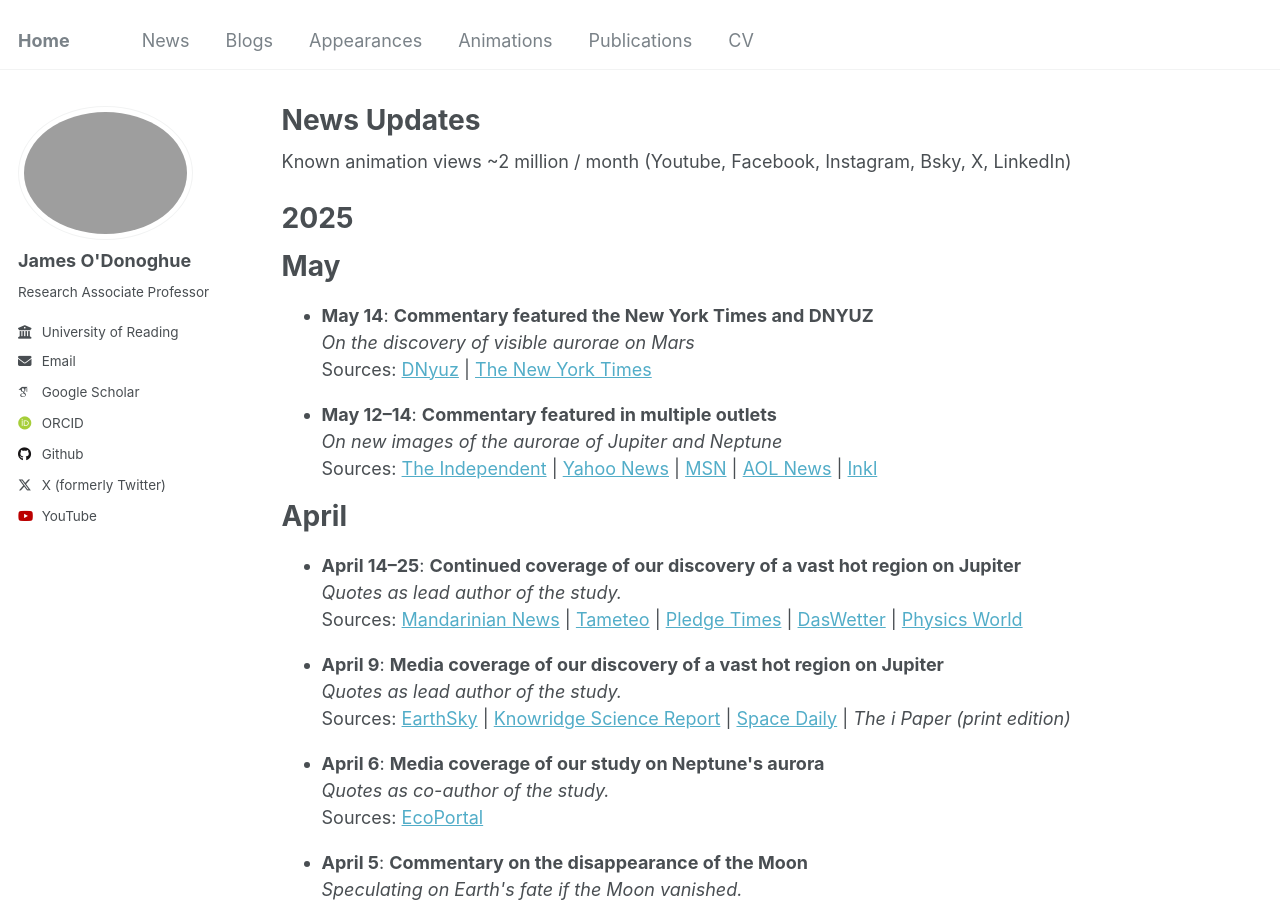
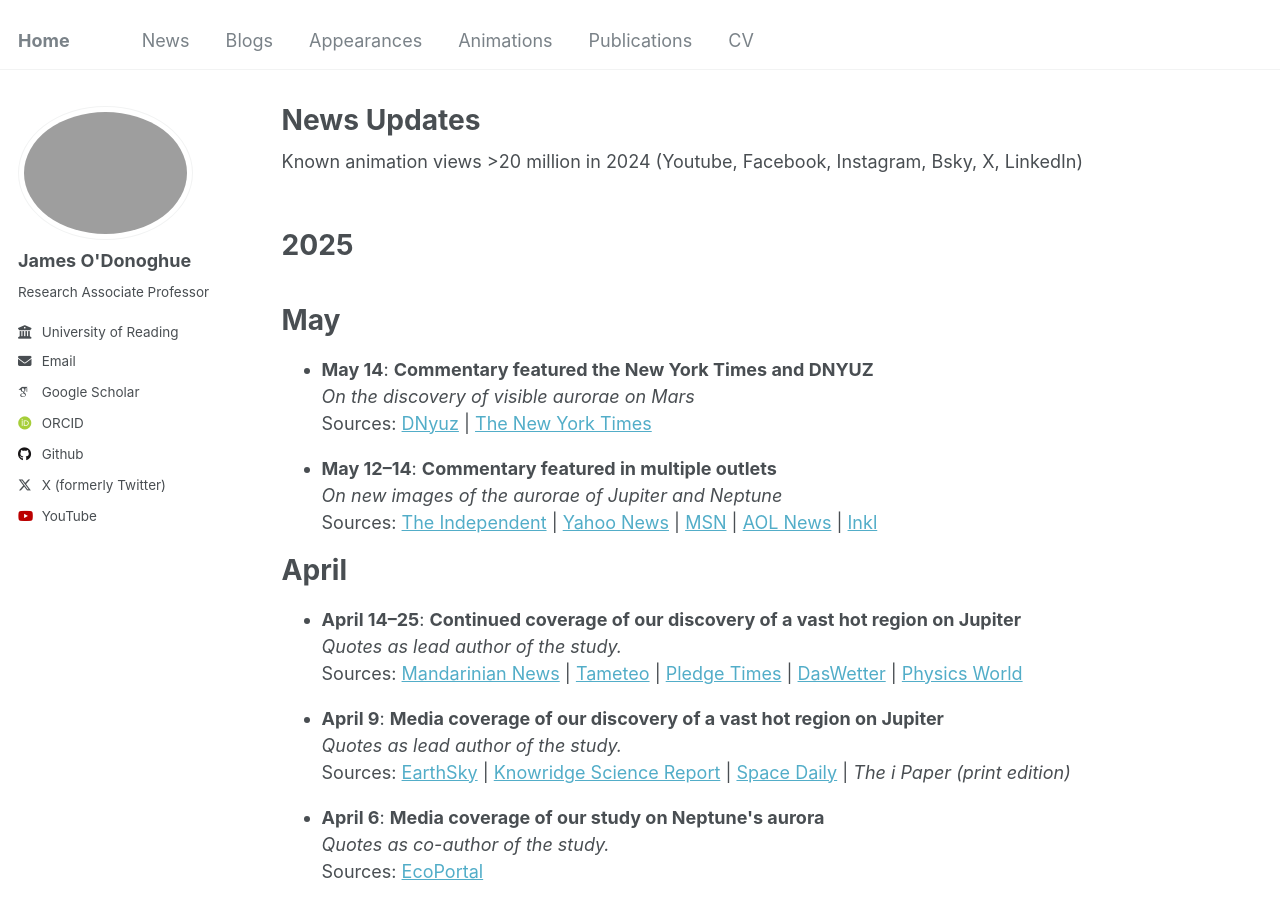
Before and after one commit to odonoghuespace/odonoghuespace.github.io, a Jekyll site: the page built from _pages/news.html, in a window 1280 px wide and 900 px high. Built offline with Jekyll 4.4.1, drawn with Linux system fonts in a browser that asks for light colours; some web fonts are replaced.

Commit message:
Update news.html

```diff
--- a/_pages/news.html
+++ b/_pages/news.html
@@ -4,11 +4,12 @@ title: "News Updates"
 permalink: /news/
 author_profile: true
 ---
-Known animation views ~2 million / month (Youtube, Facebook, Instagram, Bsky, X, LinkedIn)
+Known animation views >20 million in 2024 (Youtube, Facebook, Instagram, Bsky, X, LinkedIn)
+<br>
 <br>
 <br>
 <h1>2025</h1>
-
+<br>
 <h1>May</h1>
 
 <ul>
```
